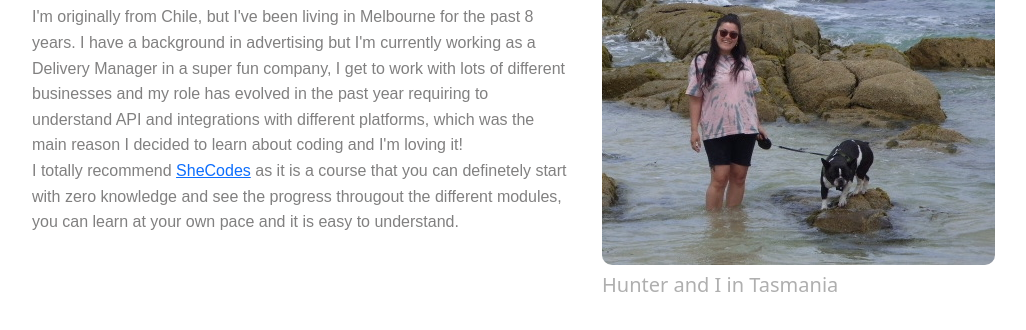
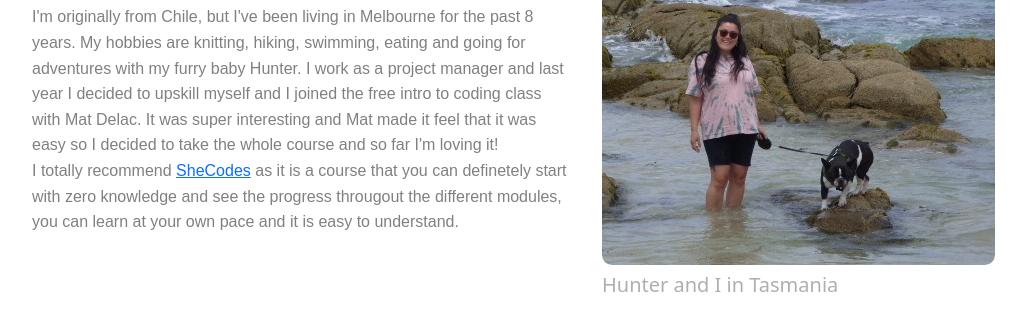
Before and after one commit to macarenamisterio/SheCodes-responsive-w5-portfolio, a plain HTML site: page about.html in a window 1280 px wide. Shown: the part 162-492 px from the top of the page, without its empty margins (54-1080 px from the left). Drawn offline with nearby package versions, Linux system fonts and the light colour scheme; a web font is replaced by a local one.

Commit message:
change text in about

```diff
--- a/about.html
+++ b/about.html
@@ -29,12 +29,12 @@
 					<h2>Front-end Developer</h2>
 					<p>
 						I'm originally from Chile, but I've been living in Melbourne for the
-						past 8 years. I have a background in advertising but I'm currently
-						working as a Delivery Manager in a super fun company, I get to work
-						with lots of different businesses and my role has evolved in the
-						past year requiring to understand API and integrations with
-						different platforms, which was the main reason I decided to learn
-						about coding and I'm loving it!
+						past 8 years. My hobbies are knitting, hiking, swimming, eating and
+						going for adventures with my furry baby Hunter. I work as a project
+						manager and last year I decided to upskill myself and I joined the
+						free intro to coding class with Mat Delac. It was super interesting
+						and Mat made it feel that it was easy so I decided to take the whole
+						course and so far I'm loving it!
 						<br />
 						I totally recommend
 						<a href="shecodes.io" target="_blank">SheCodes</a> as it is a course
```
